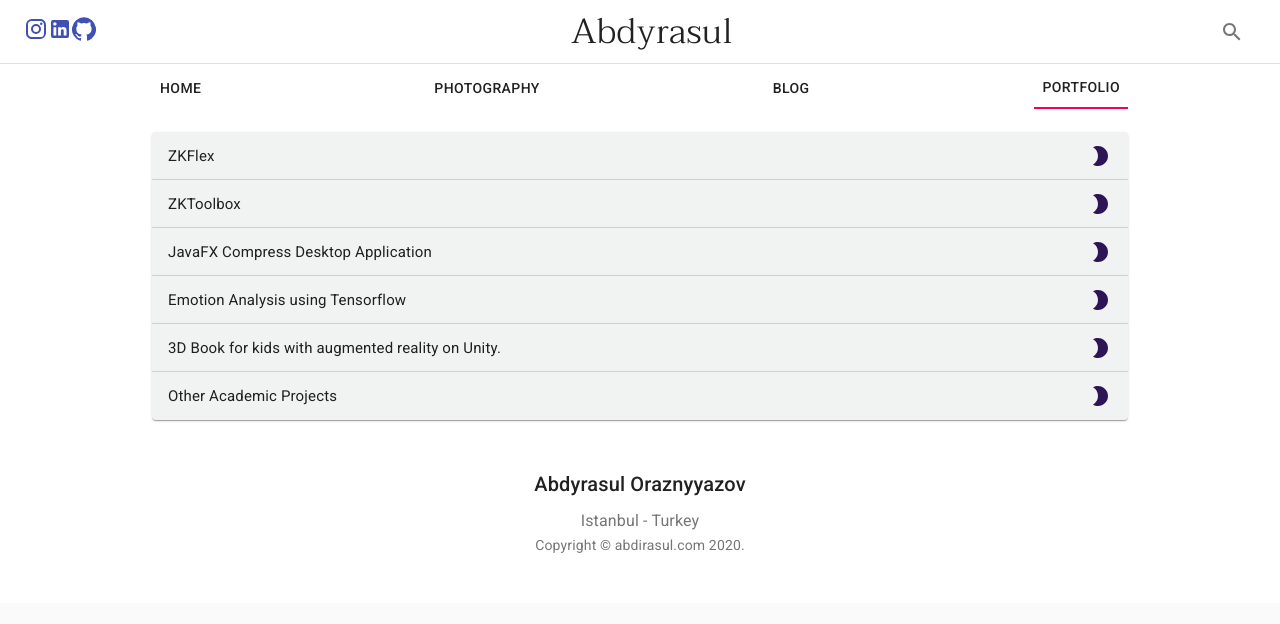
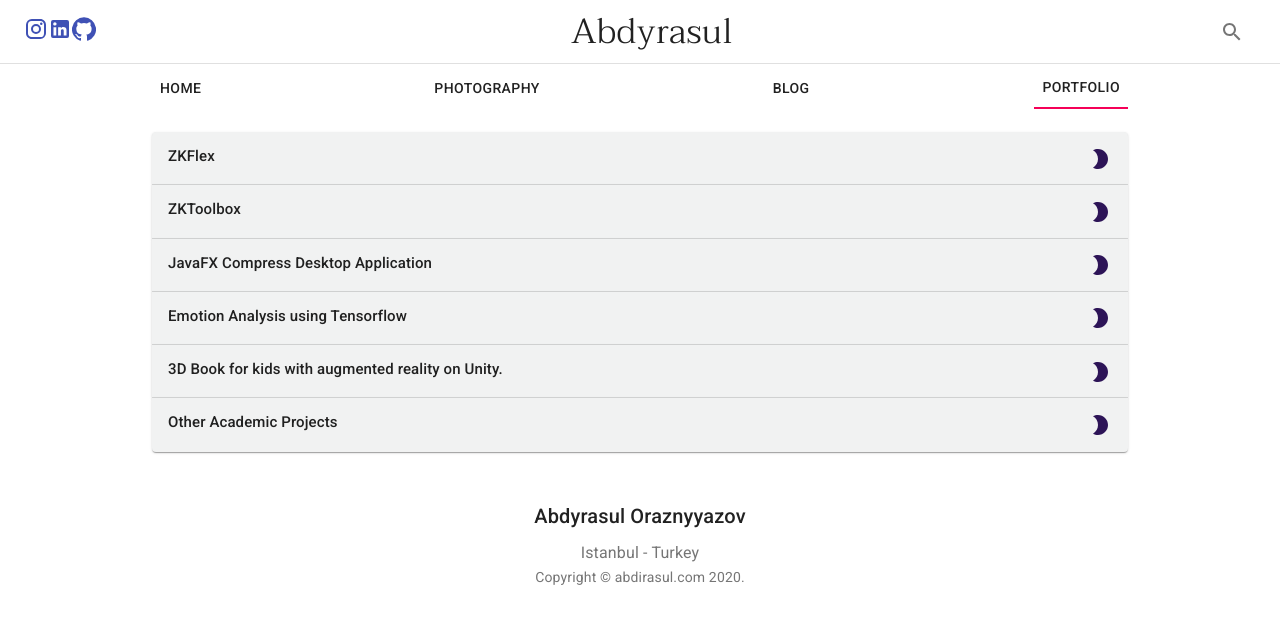
Before and after one commit to Abdyrasul/abdyrasul, a React (Create React App) app: page /portfolio in a window 1280 px wide. Shown: the top 624 px of the page. Built offline with nearby package versions, Linux system fonts and the light colour scheme; a web font is replaced by a local one.

Commit message:
Added downloadable cv link

```diff
--- a/src/pages/Home/AboutMe.js
+++ b/src/pages/Home/AboutMe.js
@@ -6,6 +6,7 @@ import Box from "@material-ui/core/Box";
 import Button from "@material-ui/core/Button";
 import { makeStyles } from "@material-ui/core/styles";
 import Link from "@material-ui/core/Link";
+import myPDF from "./resume.pdf";
 
 const useStyles = makeStyles((theme) => ({
   aboutMe: {
@@ -66,14 +67,14 @@ export default function AboutMe() {
               I'm an Istanbul based software developer focused on writing clean,
               elegant, and efficient code.
             </Typography>
-            <Button
-              variant="contained"
-              size="small"
-              raised
-              component={Link}
-              to="https://drive.google.com/file/d/1SJyUO4ZtojAgBErC-jXYhXEPrN4nN00X/view?usp=sharing"
-            >
-              Download CV
+            <Button variant="contained" size="small">
+              <a
+                href={myPDF}
+                download="My_File.pdf"
+                style={{ textDecoration: "none" }}
+              >
+                Download Here
+              </a>
             </Button>
           </div>
         </Grid>
--- a/src/pages/Portfolio/Portfolio.js
+++ b/src/pages/Portfolio/Portfolio.js
@@ -35,7 +35,7 @@ const useStyles = makeStyles((theme) => ({
   },
   heading: {
     fontSize: theme.typography.pxToRem(15),
-    fontWeight: theme.typography.fontWeightRegular,
+    // fontWeight: "fontWeightBold",
   },
   expansionPanel: {
     backgroundColor: "#E5F0FF",
@@ -82,7 +82,9 @@ export default function Portfolio() {
             aria-controls="panel1a-content"
             id="panel1a-header"
           >
-            <Typography className={classes.heading}>ZKFlex</Typography>
+            <Typography className={classes.heading} variant="h6" gutterBottom>
+              ZKFlex
+            </Typography>
           </ExpansionPanelSummary>
           <ExpansionPanelDetails>
             {/* <img className={classes.image} src="https://images.pexels.com/photos/3137890/pexels-photo-3137890.jpeg?auto=compress&cs=tinysrgb&dpr=2&h=650&w=940"></img> */}
@@ -119,7 +121,9 @@ export default function Portfolio() {
             aria-controls="panel2a-content"
             id="panel2a-header"
           >
-            <Typography className={classes.heading}>ZKToolbox</Typography>
+            <Typography className={classes.heading} variant="h6" gutterBottom>
+              ZKToolbox
+            </Typography>
           </ExpansionPanelSummary>
           <ExpansionPanelDetails>
             <Typography>
@@ -143,7 +147,7 @@ export default function Portfolio() {
             aria-controls="panel3a-content"
             id="panel3a-header"
           >
-            <Typography className={classes.heading}>
+            <Typography className={classes.heading} variant="h6" gutterBottom>
               JavaFX Compress Desktop Application
             </Typography>
           </ExpansionPanelSummary>
@@ -181,15 +185,20 @@ export default function Portfolio() {
             aria-controls="panel1a-content"
             id="panel1a-header"
           >
-            <Typography className={classes.heading}>Emotion Analysis using Tensorflow</Typography>
+            <Typography className={classes.heading} variant="h6" gutterBottom>
+              Emotion Analysis using Tensorflow
+            </Typography>
           </ExpansionPanelSummary>
           <ExpansionPanelDetails>
             <Box flexDirection="column">
               <Typography>
-              My interest in artificial intelligence and its applications increased from the first year at university. The topic
-of my graduate project thesis was: "Emotion analysis using wearable sensor device in 2D
-Displays versus 3D Virtual Reality environments." The research aims to conduct a comparative
-analysis of emotion recognition in the 2D displays and 3D Virtual Environments.
+                My interest in artificial intelligence and its applications
+                increased from the first year at university. The topic of my
+                graduate project thesis was: "Emotion analysis using wearable
+                sensor device in 2D Displays versus 3D Virtual Reality
+                environments." The research aims to conduct a comparative
+                analysis of emotion recognition in the 2D displays and 3D
+                Virtual Environments.
               </Typography>
             </Box>
           </ExpansionPanelDetails>
@@ -200,15 +209,18 @@ analysis of emotion recognition in the 2D displays and 3D Virtual Environments.
             aria-controls="panel1a-content"
             id="panel1a-header"
           >
-            <Typography className={classes.heading}>3D Book for kids with augmented reality on Unity.</Typography>
+            <Typography className={classes.heading} variant="h6" gutterBottom>
+              3D Book for kids with augmented reality on Unity.
+            </Typography>
           </ExpansionPanelSummary>
           <ExpansionPanelDetails>
             <Box flexDirection="column">
               <Typography>
-              The mobile application was developed for android devices using Unity.
-              The app uses augmented reality technology to display 3D objects on a book that was designed for kids.
-              The book includes numbers, colors, and seasons as an educational purpose.
-              <Link href="https://github.com/Abdyrasul/3DBook">
+                The mobile application was developed for android devices using
+                Unity. The app uses augmented reality technology to display 3D
+                objects on a book that was designed for kids. The book includes
+                numbers, colors, and seasons as an educational purpose.
+                <Link href="https://github.com/Abdyrasul/3DBook">
                   {" "}
                   Source Code (Github Public Repository){" "}
                 </Link>
@@ -222,15 +234,17 @@ analysis of emotion recognition in the 2D displays and 3D Virtual Environments.
             aria-controls="panel1a-content"
             id="panel1a-header"
           >
-            <Typography className={classes.heading}>Other Academic Projects</Typography>
+            <Typography className={classes.heading} variant="h6" gutterBottom>
+              Other Academic Projects
+            </Typography>
           </ExpansionPanelSummary>
           <ExpansionPanelDetails>
             {/* <Box flexDirection="column"> */}
-            <ul style = {{margin:"0"}}>
-  <li>Football league DB using MS SQL</li>
-  <li>Rental car automation web site using PHP.</li>
-  <li>Export File Helper</li>
-</ul>
+            <ul style={{ margin: "0" }}>
+              <li>Football league DB using MS SQL</li>
+              <li>Rental car automation web site using PHP.</li>
+              <li>Export File Helper</li>
+            </ul>
             {/* </Box> */}
           </ExpansionPanelDetails>
         </ExpansionPanel>
```
Also changed, not shown: 1 other file (tests, documents, lock files or other folders).
